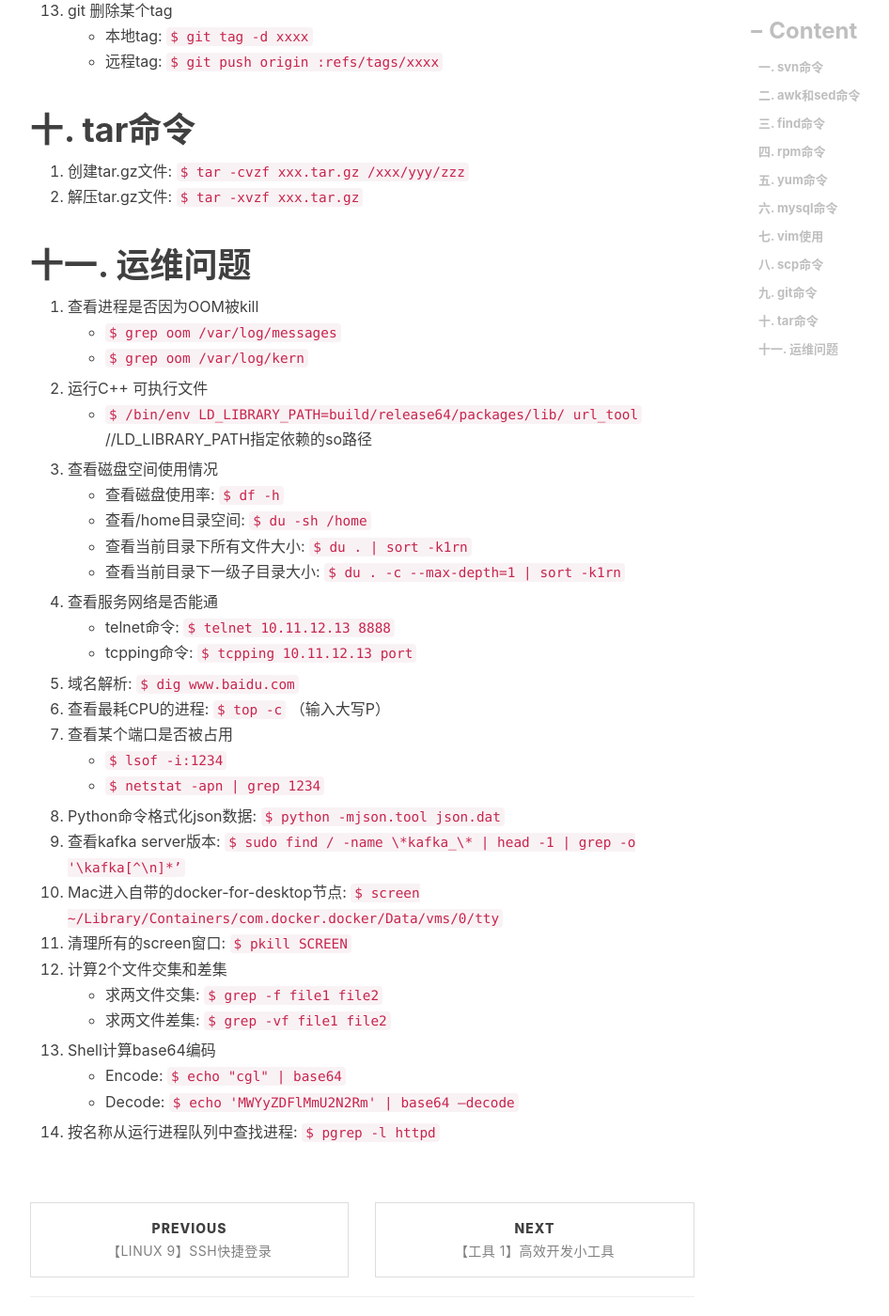
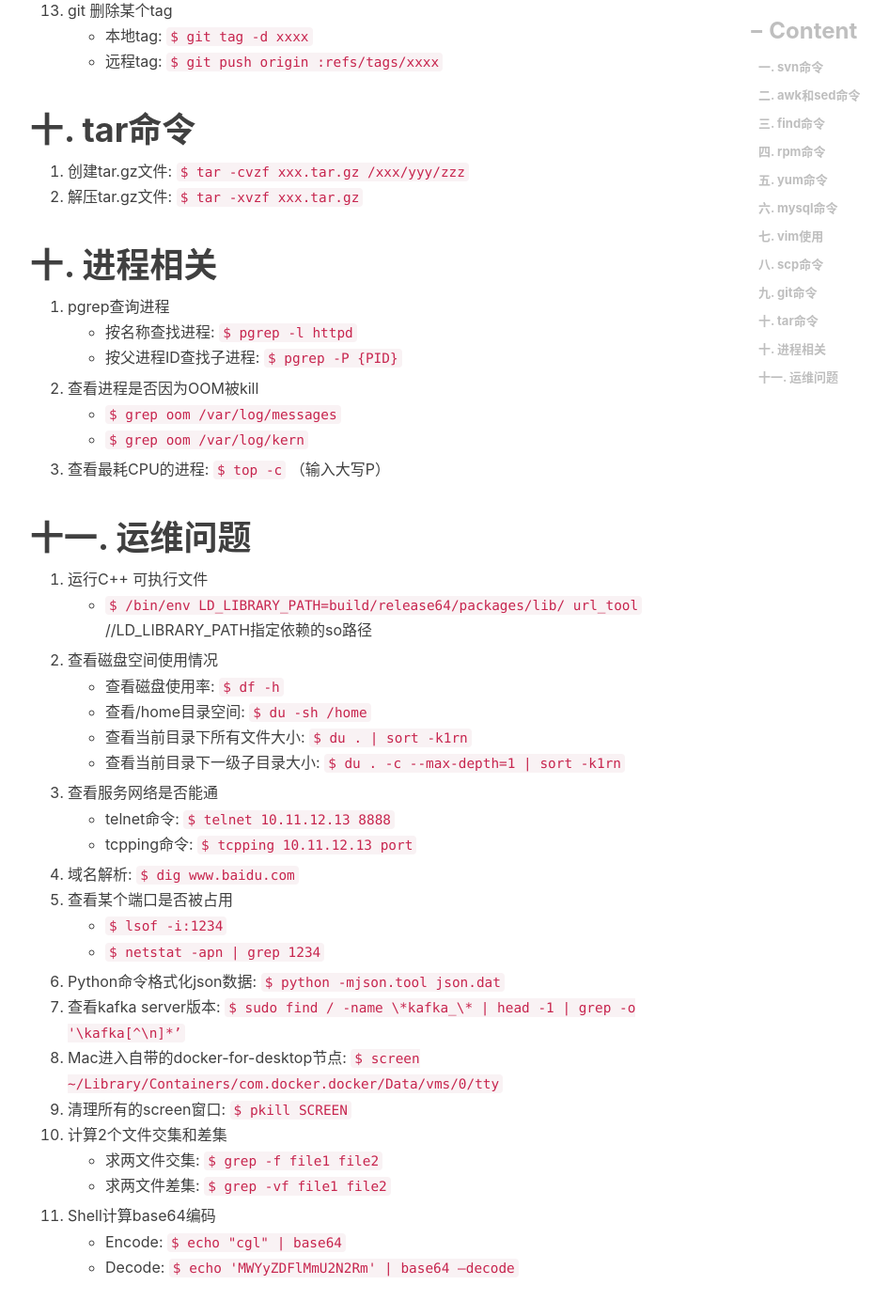
Before and after one commit to engru/chenguolin.github.io, a Jekyll site: the page built from _posts/2016-09-27-【Linux-10】Linux开发运维总结.md, in a window 1280 px wide and 1400 px high, scrolled down 4188 px. Shown: the whole window at 94% size, without its empty margins (233-1179 px from the left). Built offline with Jekyll 4.4.1, drawn with Linux system fonts in a browser that asks for light colours; nearby versions of some CDN libraries; comment, search, counter and statistics services are not loaded.

Commit message:
Update 2016-09-27-【Linux-10】Linux开发运维总结.md

```diff
--- a/_posts/2016-09-27-【Linux-10】Linux开发运维总结.md
+++ b/_posts/2016-09-27-【Linux-10】Linux开发运维总结.md
@@ -108,33 +108,37 @@ tags:         #标签
 1. 创建tar.gz文件: `$ tar -cvzf xxx.tar.gz /xxx/yyy/zzz`
 2. 解压tar.gz文件: `$ tar -xvzf xxx.tar.gz`
 
-# 十一. 运维问题
-1. 查看进程是否因为OOM被kill
+# 十. 进程相关
+1. pgrep查询进程
+   + 按名称查找进程: `$ pgrep -l httpd`
+   + 按父进程ID查找子进程: `$ pgrep -P {PID}`
+2. 查看进程是否因为OOM被kill
    + `$ grep oom /var/log/messages`
    + `$ grep oom /var/log/kern`
-2. 运行C++ 可执行文件
+3. 查看最耗CPU的进程: `$ top -c` （输入大写P）
+
+# 十一. 运维问题
+1. 运行C++ 可执行文件
    + `$ /bin/env LD_LIBRARY_PATH=build/release64/packages/lib/ url_tool`  //LD_LIBRARY_PATH指定依赖的so路径
-3. 查看磁盘空间使用情况
+2. 查看磁盘空间使用情况
    + 查看磁盘使用率: `$ df -h`
    + 查看/home目录空间: `$ du -sh /home`
    + 查看当前目录下所有文件大小: `$ du . | sort -k1rn`
    + 查看当前目录下一级子目录大小: `$ du . -c --max-depth=1 | sort -k1rn`
-4. 查看服务网络是否能通
+3. 查看服务网络是否能通
    + telnet命令: `$ telnet 10.11.12.13 8888`
    + tcpping命令: `$ tcpping 10.11.12.13 port`
-5. 域名解析: `$ dig www.baidu.com`
-6. 查看最耗CPU的进程: `$ top -c` （输入大写P）
-7. 查看某个端口是否被占用
+4. 域名解析: `$ dig www.baidu.com`
+5. 查看某个端口是否被占用
    + `$ lsof -i:1234`
    + `$ netstat -apn | grep 1234`
-8. Python命令格式化json数据: `$ python -mjson.tool json.dat`
-9. 查看kafka server版本: `$ sudo find / -name \*kafka_\* | head -1 | grep -o '\kafka[^\n]*’`
-10. Mac进入自带的docker-for-desktop节点: `$ screen ~/Library/Containers/com.docker.docker/Data/vms/0/tty`
-11. 清理所有的screen窗口: `$ pkill SCREEN`
-12. 计算2个文件交集和差集
+6. Python命令格式化json数据: `$ python -mjson.tool json.dat`
+7. 查看kafka server版本: `$ sudo find / -name \*kafka_\* | head -1 | grep -o '\kafka[^\n]*’`
+8. Mac进入自带的docker-for-desktop节点: `$ screen ~/Library/Containers/com.docker.docker/Data/vms/0/tty`
+9. 清理所有的screen窗口: `$ pkill SCREEN`
+10. 计算2个文件交集和差集
     + 求两文件交集: `$ grep -f file1 file2`
     + 求两文件差集: `$ grep -vf file1 file2`
-13. Shell计算base64编码
+11. Shell计算base64编码
     + Encode: `$ echo "cgl" | base64`
     + Decode: `$ echo 'MWYyZDFlMmU2N2Rm' | base64 —decode`
-14. 按名称从运行进程队列中查找进程: `$ pgrep -l httpd`
```
